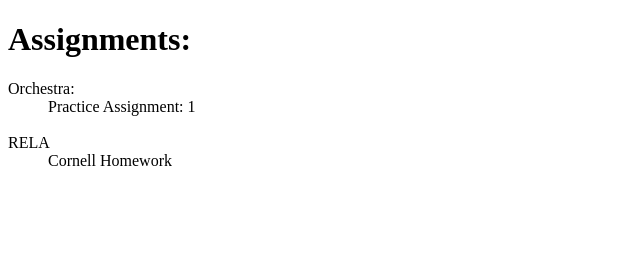
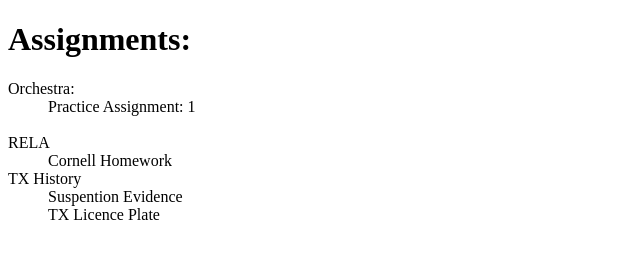
Before and after one commit to That1OrigamiKid/MyAssignments, a plain HTML site: page index.html in a window 1280 px wide. Shown: the whole page, without its empty margins (0-640 px from the left). Drawn offline with Linux system fonts and the light colour scheme.

Commit message:
Update index.html

```diff
--- a/index.html
+++ b/index.html
@@ -11,6 +11,8 @@
             <br>
             <dt>RELA</dt>
             <dd>Cornell Homework</dd>
+            <dt>TX History</dt>
+            <dd>Suspention Evidence<br>TX Licence Plate</dd>
         </dl>
     </body>
 </html>
```
